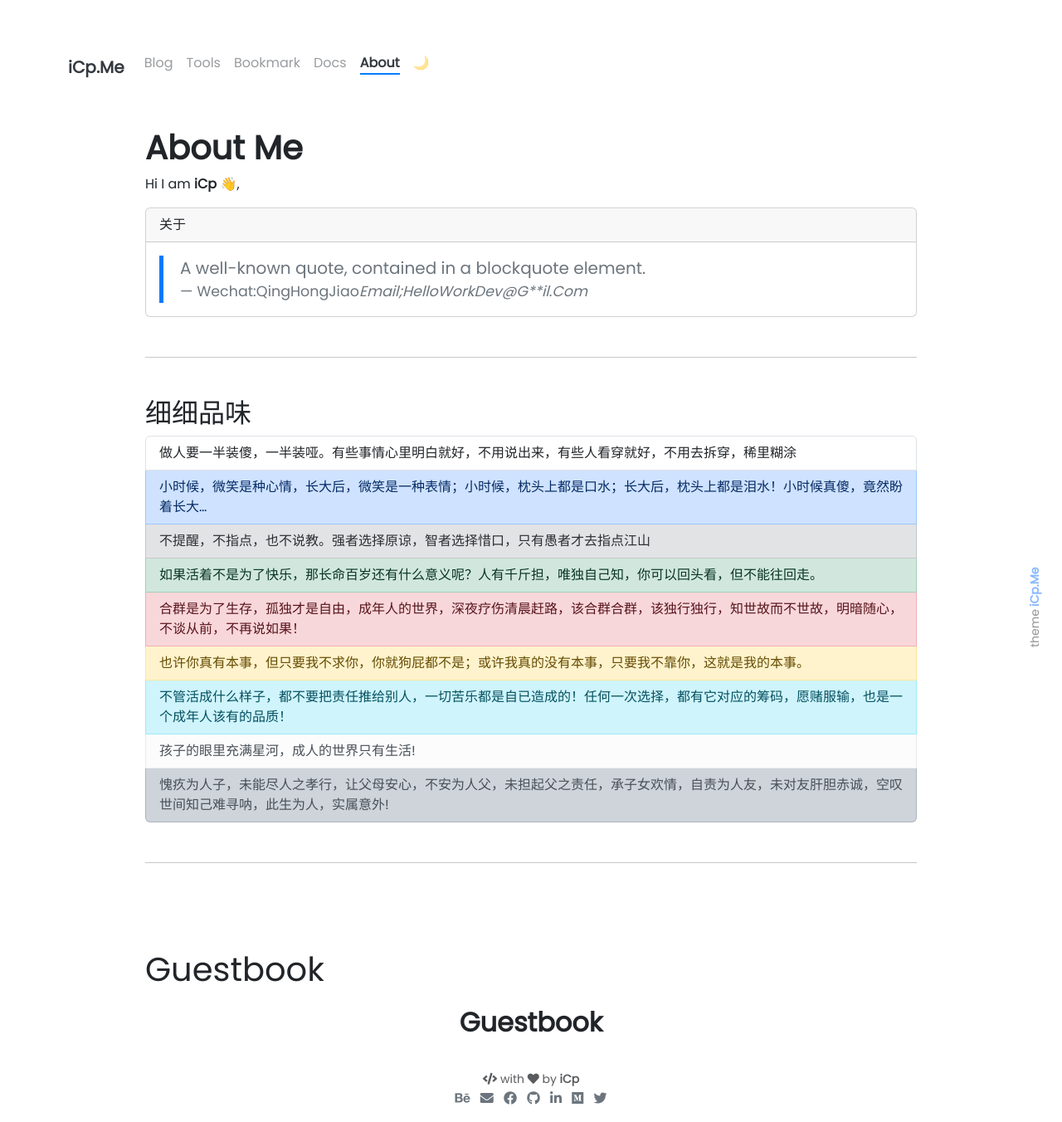
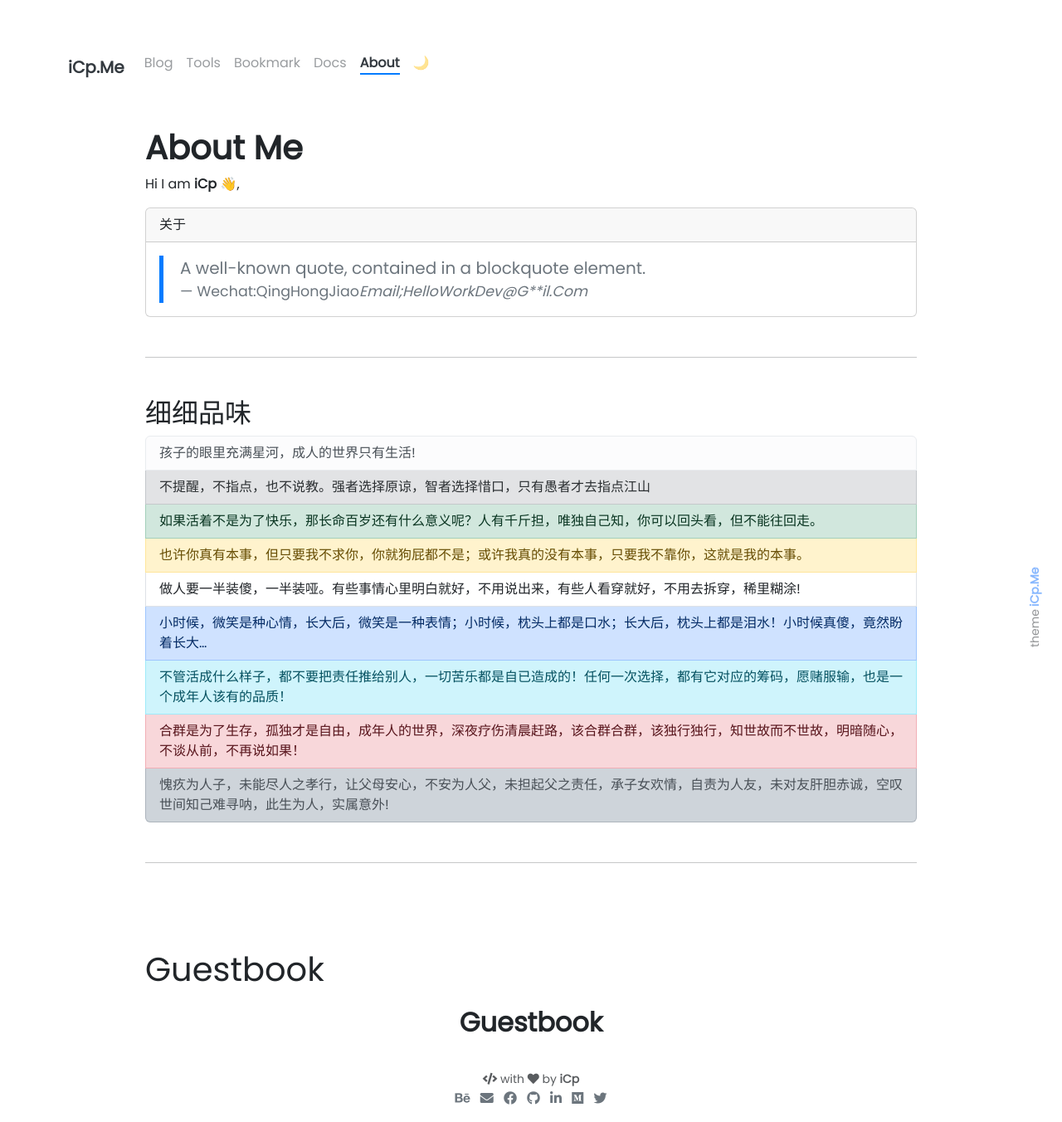
Before and after one commit to WorkSpacesPro/icp, a Jekyll site: the page built from pages/about.md, in a window 1280 px wide. Shown: the whole page at 83% size. Built offline with Jekyll 4.4.1, drawn with Linux system fonts in a browser that asks for light colours; emoji names are drawn with the system emoji font; comment, search, counter and statistics services are not loaded.

Commit message:
Update about.md

```diff
--- a/pages/about.md
+++ b/pages/about.md
@@ -21,14 +21,14 @@ Hi I am **{{ site.author.name }}** :wave:,<br>
  <!-- list-group -->
   <h2 id="list-group"> 细细品味</h2>
 <div class="list-group">
-  <div class="list-group-item list-group-item-action list-group-item-default">做人要一半装傻，一半装哑。有些事情心里明白就好，不用说出来，有些人看穿就好，不用去拆穿，稀里糊涂</div>
-  <div class="list-group-item list-group-item-action list-group-item-primary">小时候，微笑是种心情，长大后，微笑是一种表情；小时候，枕头上都是口水；长大后，枕头上都是泪水！小时候真傻，竟然盼着长大…</div>
+  <div class="list-group-item list-group-item-action list-group-item-light">孩子的眼里充满星河，成人的世界只有生活!</div>
   <div class="list-group-item list-group-item-action list-group-item-secondary">不提醒，不指点，也不说教。强者选择原谅，智者选择惜口，只有愚者才去指点江山</div>
   <div class="list-group-item list-group-item-action list-group-item-success">如果活着不是为了快乐，那长命百岁还有什么意义呢？人有千斤担，唯独自己知，你可以回头看，但不能往回走。</div>
+  <div class="list-group-item list-group-item-action list-group-item-warning">也许你真有本事，但只要我不求你，你就狗屁都不是；或许我真的没有本事，只要我不靠你，这就是我的本事。</div>
+  <div class="list-group-item list-group-item-action list-group-item-default">做人要一半装傻，一半装哑。有些事情心里明白就好，不用说出来，有些人看穿就好，不用去拆穿，稀里糊涂!</div>
+  <div class="list-group-item list-group-item-action list-group-item-primary">小时候，微笑是种心情，长大后，微笑是一种表情；小时候，枕头上都是口水；长大后，枕头上都是泪水！小时候真傻，竟然盼着长大…</div>
+  <div class="list-group-item list-group-item-action list-group-item-info">不管活成什么样子，都不要把责任推给别人，一切苦乐都是自已造成的！任何一次选择，都有它对应的筹码，愿赌服输，也是一个成年人该有的品质！</div>
   <div class="list-group-item list-group-item-action list-group-item-danger">合群是为了生存，孤独才是自由，成年人的世界，深夜疗伤清晨赶路，该合群合群，该独行独行，知世故而不世故，明暗随心，不谈从前，不再说如果！</div>
-  <div class="list-group-item list-group-item-action list-group-item-warning">也许你真有本事，但只要我不求你，你就狗屁都不是；或许我真的没有本事，只要我不靠你，这就是我的本事。</div>
-  <div class="list-group-item list-group-item-action list-group-item-info">不管活成什么样子，都不要把责任推给别人，一切苦乐都是自已造成的！任何一次选择，都有它对应的筹码，愿赌服输，也是一个成年人该有的品质！</div>
-  <div class="list-group-item list-group-item-action list-group-item-light">孩子的眼里充满星河，成人的世界只有生活!</div>
   <div class="list-group-item list-group-item-action list-group-item-dark">愧疚为人子，未能尽人之孝行，让父母安心，不安为人父，未担起父之责任，承子女欢情，自责为人友，未对友肝胆赤诚，空叹世间知己难寻呐，此生为人，实属意外!</div>
 </div>
 <hr class="my-5">
```
